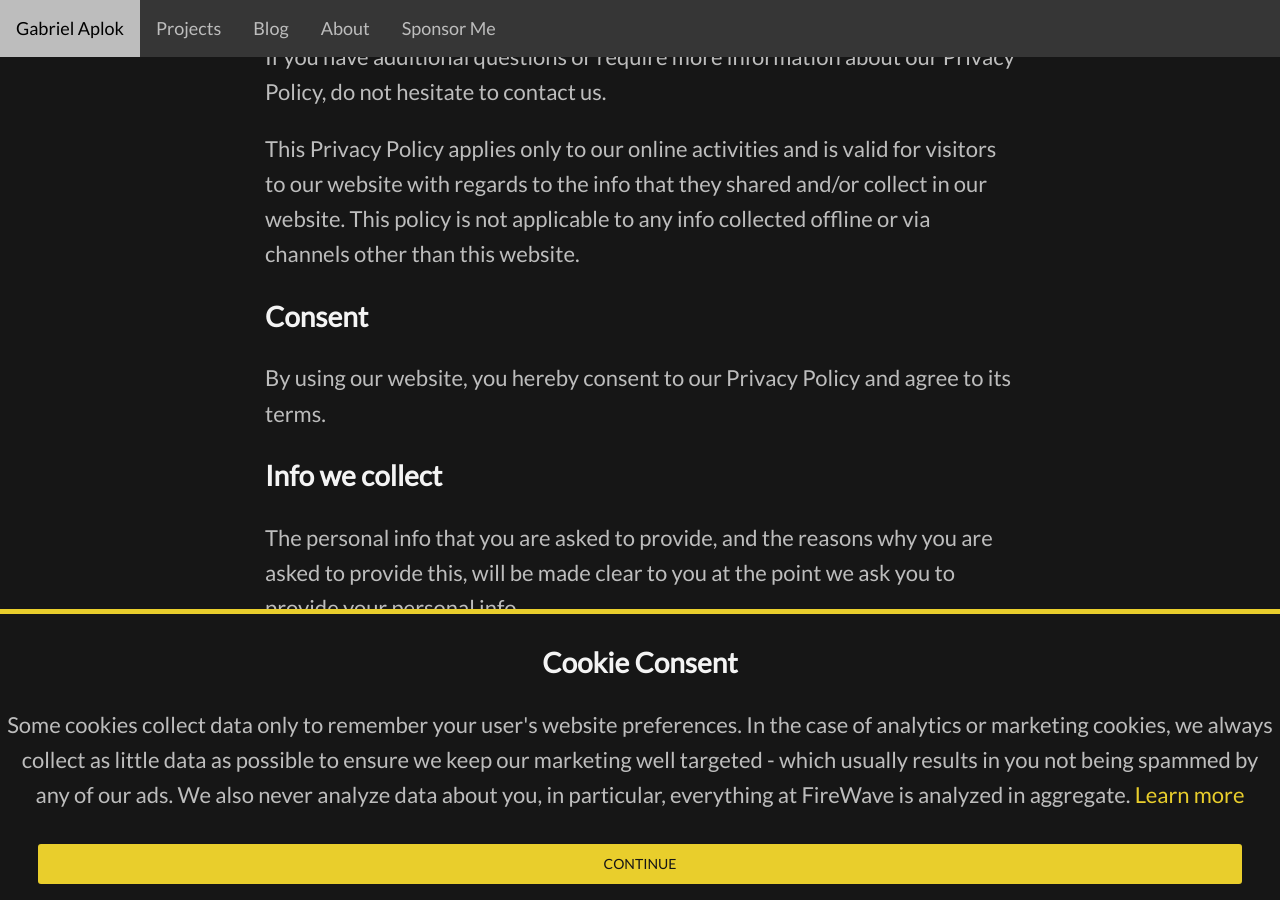
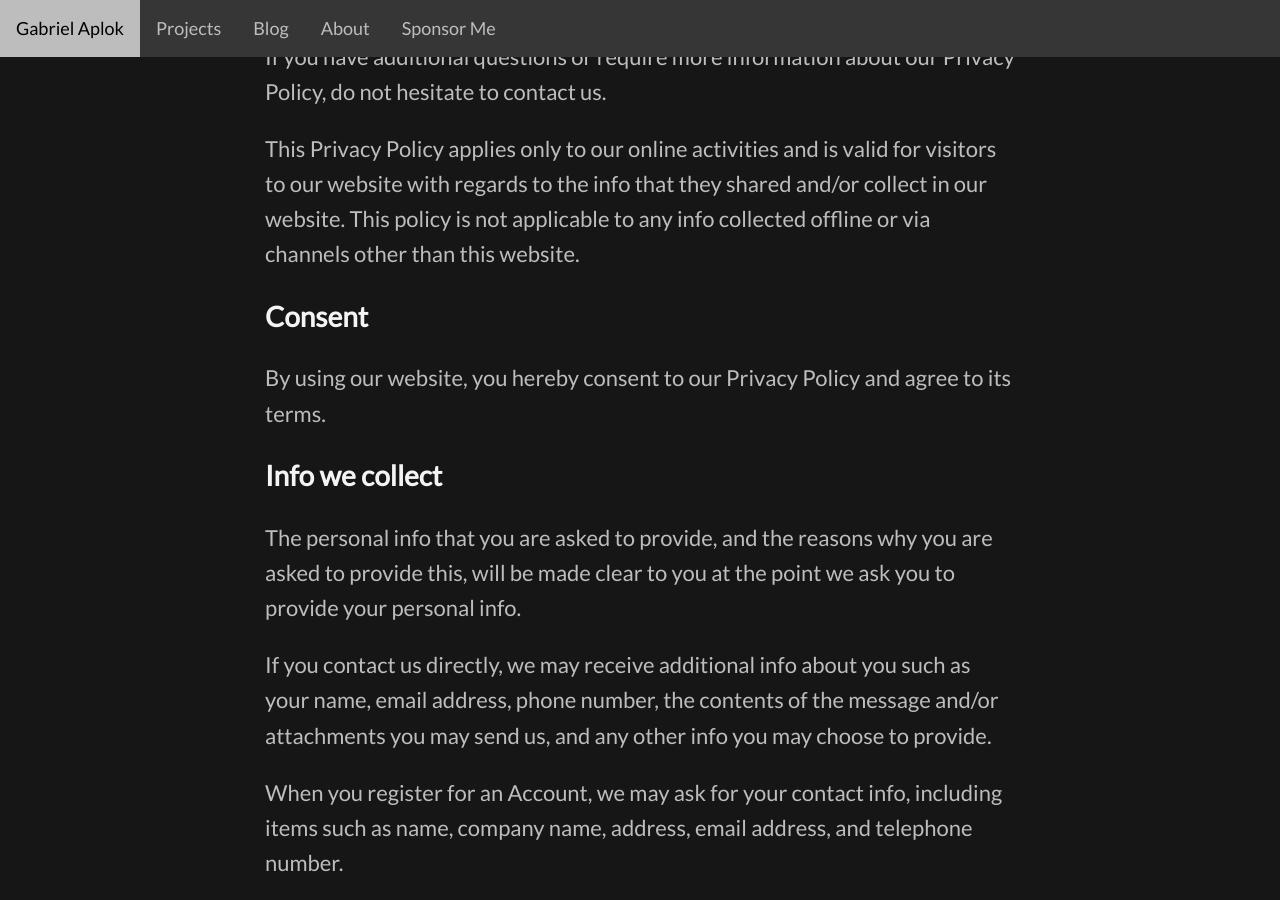
Before and after one commit to gabriel-aplok/gabriel-aplok.github.io, a Jekyll site: the page built from privacy.md, in a window 1280 px wide and 900 px high, scrolled down 349 px. Built offline with Jekyll 4.4.1, drawn with Linux system fonts in a browser that asks for light colours.

Commit message:
Fixed some bugs and improved cookie consent layout

```diff
--- a/_layouts/default.html
+++ b/_layouts/default.html
@@ -79,6 +79,7 @@
 			<a href="{{ '/gallery.html' | relative_url }}">Gallery</a>
 		</div>
 	</footer>
+	{% if page.url != "/privacy.html" %}
 	<div class="cookie-consent">
 		<h2>Cookie Consent</h2>
 		<p>
@@ -86,6 +87,7 @@
 		</p>
 		<button class="button cookie-consent-button" style="width: 95%;">CONTINUE</button>
 	</div>
+	{% endif %}
 	<script src="{{ '/assets/js/index.js' | relative_url }}"></script>
 </body>
 </html>
--- a/assets/css/styles.scss
+++ b/assets/css/styles.scss
@@ -8,13 +8,13 @@
 	color: var(--text-color);
 	position: fixed;
 	text-align: center;
-	display: block;
+	display: none;
 	border-top: 5px solid var(--brand-color);
 	padding: 6px;
 	left: 0;
 	right: 0;
 	bottom: 0;
-	z-index: 1;
+	z-index: 999999;
 }
 
 .projects {
--- a/assets/js/index.js
+++ b/assets/js/index.js
@@ -14,9 +14,9 @@
 		cookieConsent.style.display = "block";
 	}
 
-	cookieConsent.addEventListener("click", (event) => {
+	/*cookieConsent.addEventListener("click", (event) => {
 		event.preventDefault();
-	});
+	});*/
 
 	cookieConsentButton.addEventListener("click", () => {
 		localStorage.setItem("cookie-consent", true);
```
